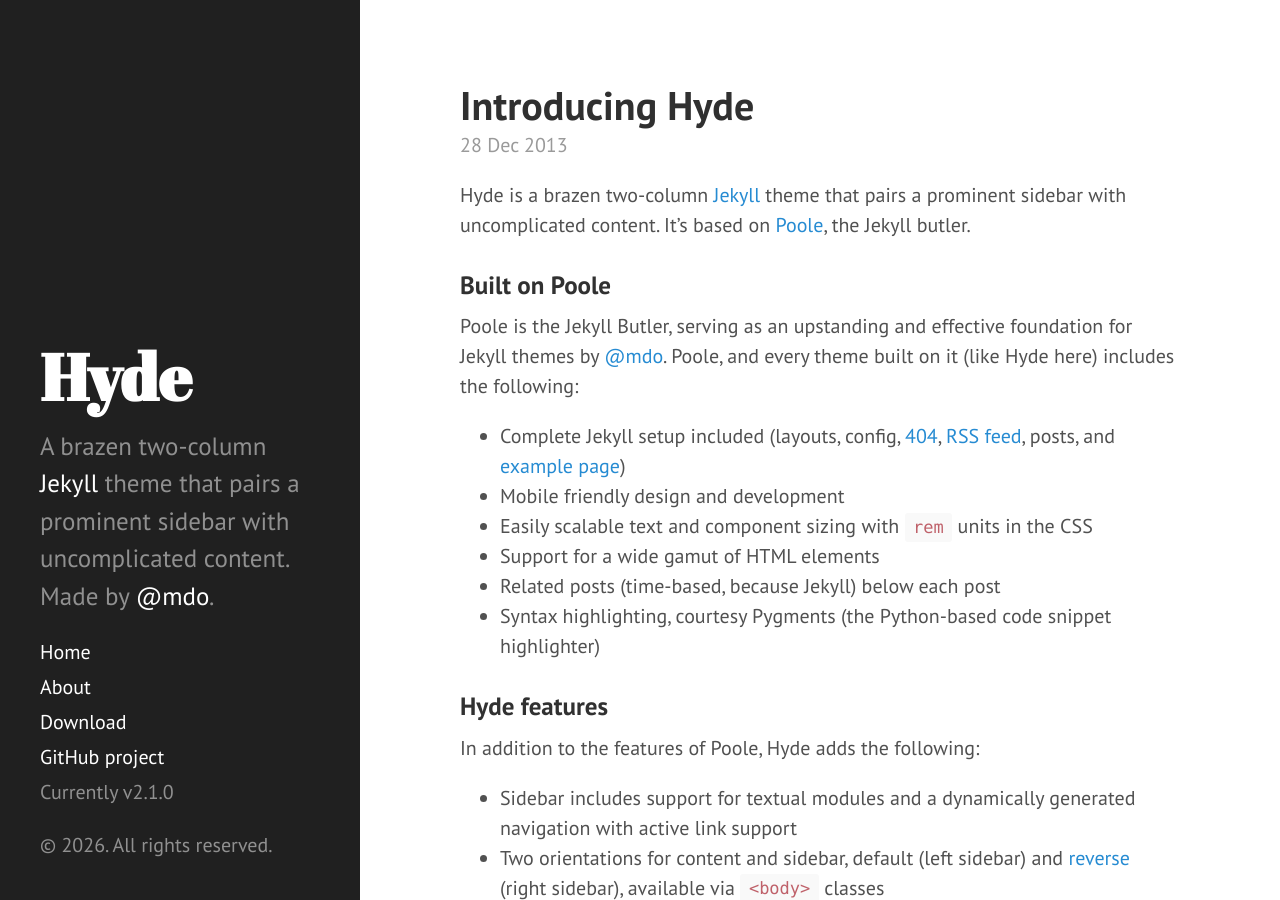
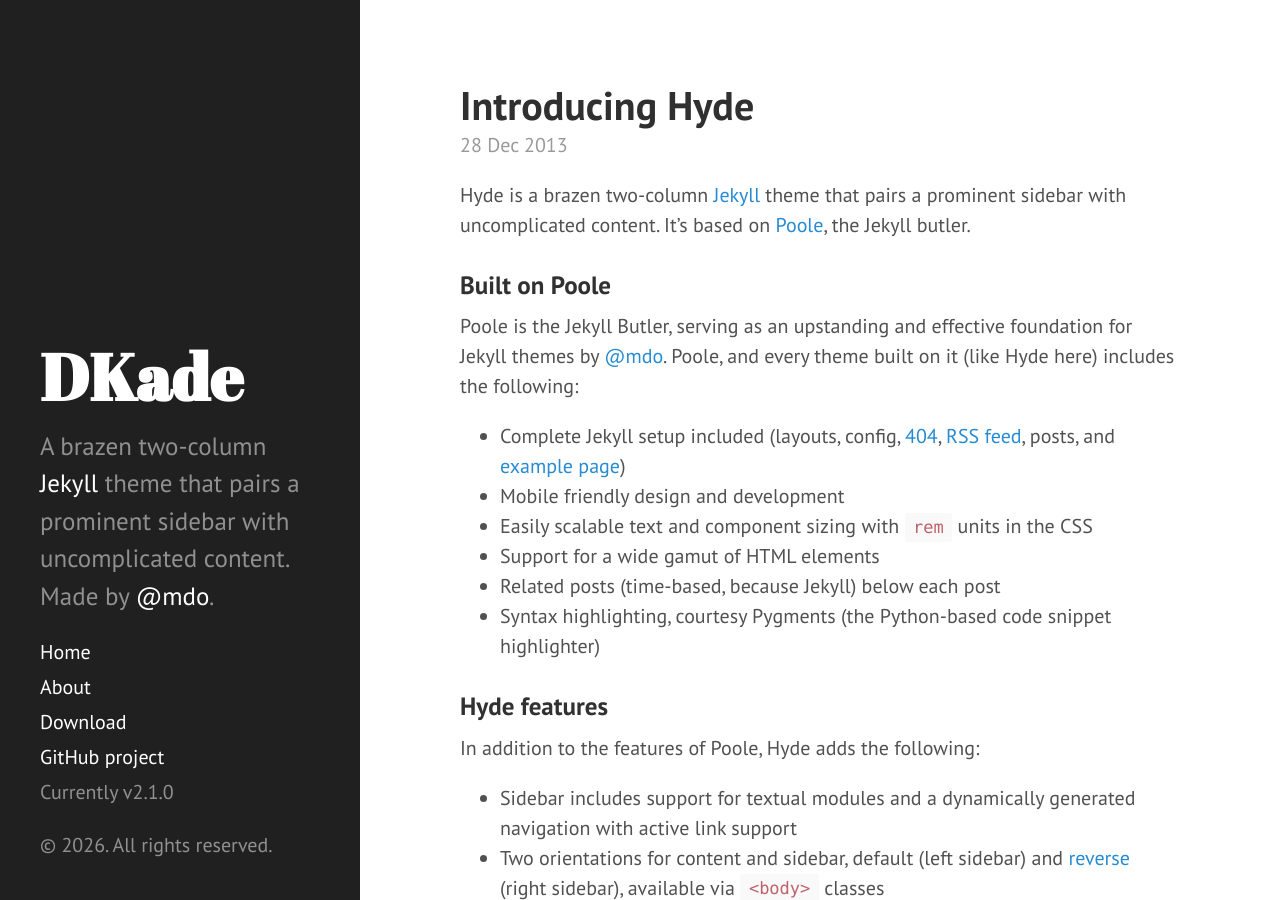
Before and after one commit to mistynocturn-design/dekade-archive, a Jekyll site: the page built from index.html, in a window 1280 px wide and 900 px high. Built offline with Jekyll 4.4.1, drawn with Linux system fonts in a browser that asks for light colours; Markdown is read by kramdown in place of the engine named in the settings; the list of posts is cut into pages by our own code.

Commit message:
Update _config.yml

```diff
--- a/_config.yml
+++ b/_config.yml
@@ -7,7 +7,7 @@
 relative_permalinks: true
 
 # Setup
-title:            Hyde
+title:            DKade
 tagline:          'A Jekyll theme'
 description:      'A brazen two-column <a href="http://jekyllrb.com" target="_blank">Jekyll</a> theme that pairs a prominent sidebar with uncomplicated content. Made by <a href="https://twitter.com/mdo" target="_blank">@mdo</a>.'
 url:              http://hyde.getpoole.com
```
